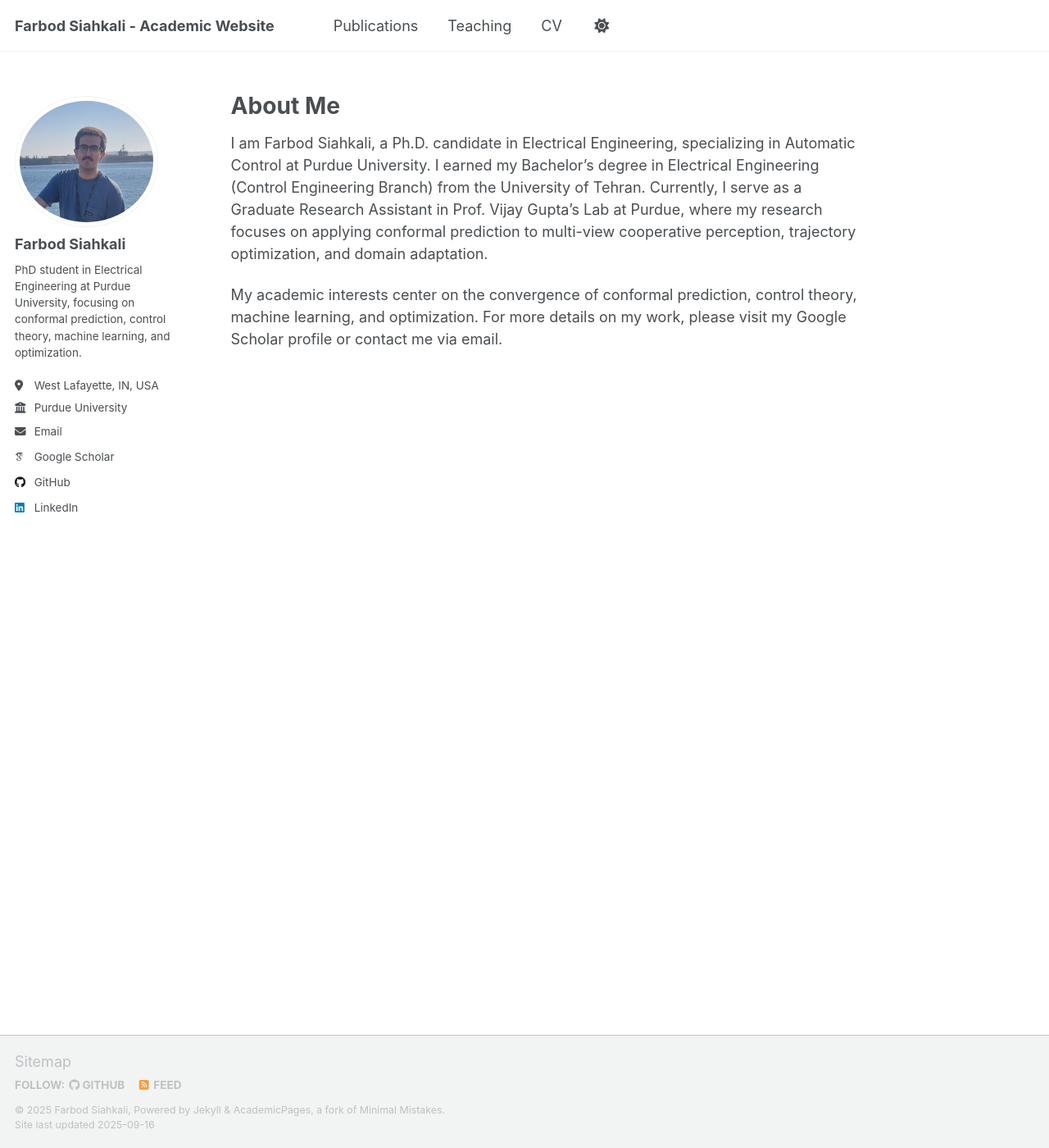
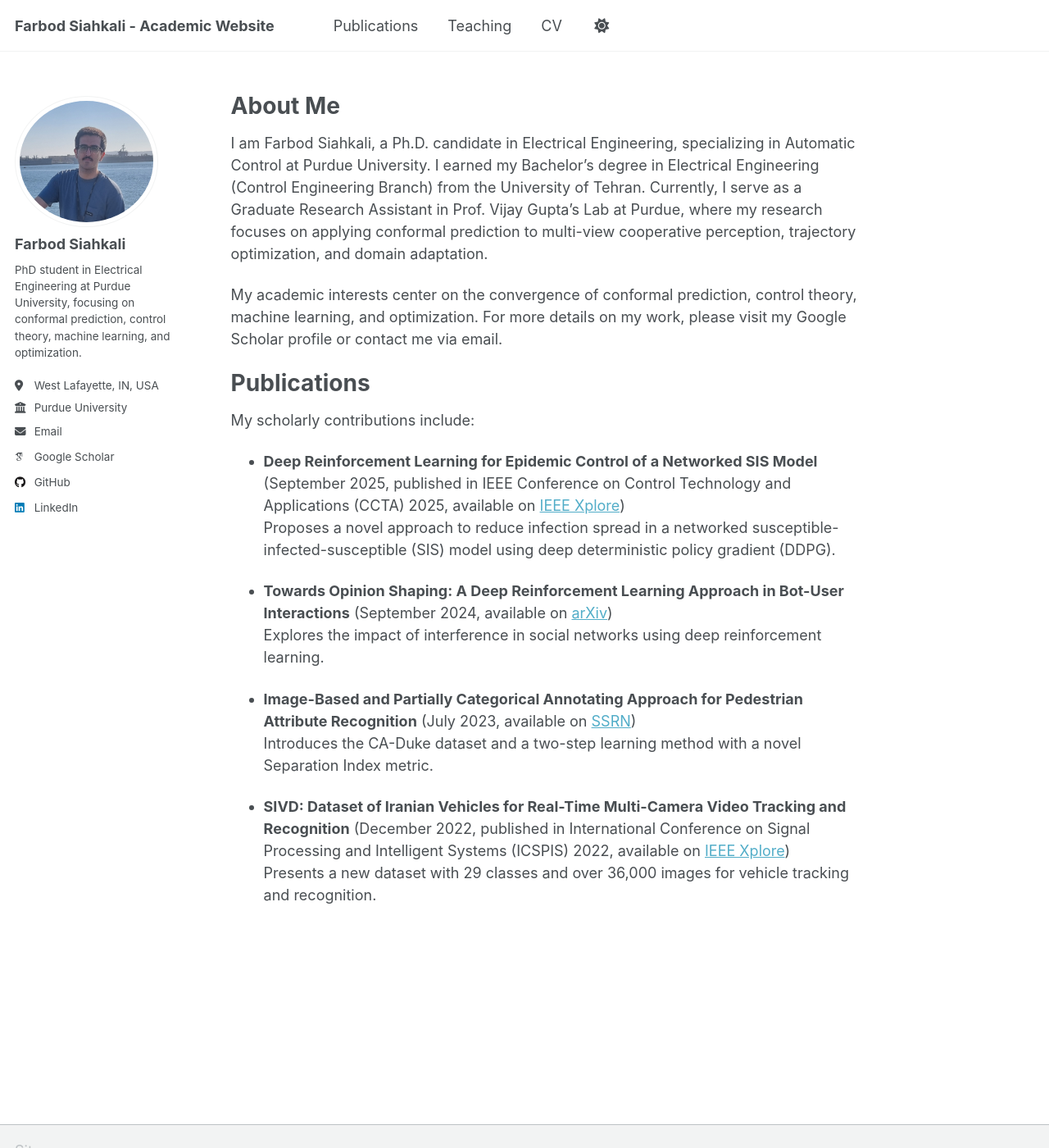
Before and after one commit to Farbod-Siahkali/Farbod-Siahkali.github.io, a Jekyll site: the page built from _pages/about.md, in a window 1280 px wide and 1400 px high. Shown: the whole window at 82% size. Built offline with Jekyll 4.4.1, drawn with Linux system fonts in a browser that asks for light colours; some web fonts are replaced; a script that is not in the unit is left out.

Commit message:
Update about.md

```diff
--- a/_pages/about.md
+++ b/_pages/about.md
@@ -12,3 +12,18 @@ About Me
 I am Farbod Siahkali, a Ph.D. candidate in Electrical Engineering, specializing in Automatic Control at Purdue University. I earned my Bachelor’s degree in Electrical Engineering (Control Engineering Branch) from the University of Tehran. Currently, I serve as a Graduate Research Assistant in Prof. Vijay Gupta’s Lab at Purdue, where my research focuses on applying conformal prediction to multi-view cooperative perception, trajectory optimization, and domain adaptation.
 
 My academic interests center on the convergence of conformal prediction, control theory, machine learning, and optimization. For more details on my work, please visit my Google Scholar profile or contact me via email.
+
+# Publications
+My scholarly contributions include:
+
+- **Deep Reinforcement Learning for Epidemic Control of a Networked SIS Model** (September 2025, published in IEEE Conference on Control Technology and Applications (CCTA) 2025, available on [IEEE Xplore](https://ieeexplore.ieee.org/abstract/document/11151322))
+  Proposes a novel approach to reduce infection spread in a networked susceptible-infected-susceptible (SIS) model using deep deterministic policy gradient (DDPG).
+
+- **Towards Opinion Shaping: A Deep Reinforcement Learning Approach in Bot-User Interactions** (September 2024, available on [arXiv](https://arxiv.org/abs/2409.11426))
+  Explores the impact of interference in social networks using deep reinforcement learning.
+
+- **Image-Based and Partially Categorical Annotating Approach for Pedestrian Attribute Recognition** (July 2023, available on [SSRN](https://papers.ssrn.com/sol3/papers.cfm?abstract_id=4373086))
+  Introduces the CA-Duke dataset and a two-step learning method with a novel Separation Index metric.
+
+- **SIVD: Dataset of Iranian Vehicles for Real-Time Multi-Camera Video Tracking and Recognition** (December 2022, published in International Conference on Signal Processing and Intelligent Systems (ICSPIS) 2022, available on [IEEE Xplore](https://ieeexplore.ieee.org/document/10043932))
+  Presents a new dataset with 29 classes and over 36,000 images for vehicle tracking and recognition.
```
